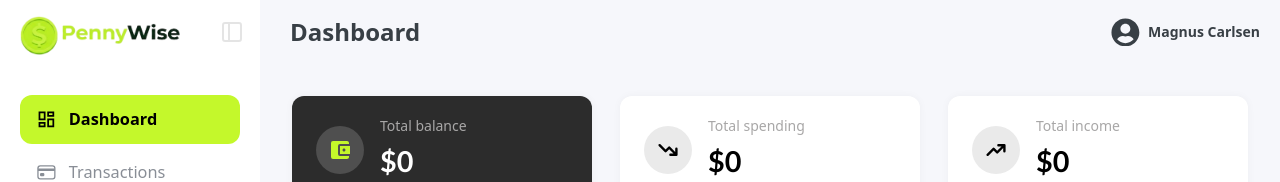
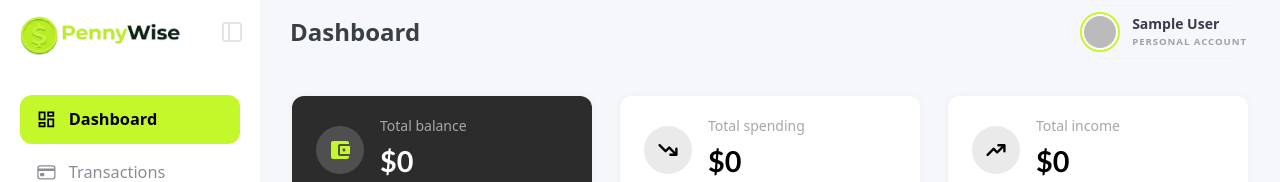
Before and after one commit to hamza-30/pennywise-financial-management-app, a React (Vite) app: page / in a window 1280 px wide. Shown: the top 182 px of the page. Built offline with nearby package versions, Linux system fonts and the light colour scheme; no server answers; the database is empty; sample sign-in values are in the browser's storage.

Commit message:
feat(Signup, Header): add user fullname profile update on signup completion

```diff
--- a/src/components/Header.jsx
+++ b/src/components/Header.jsx
@@ -1,32 +1,60 @@
-import React from 'react'
-import { FaRegCircleUser } from "react-icons/fa6";
-import { CiUser } from "react-icons/ci";
-import { useContext } from 'react';
-import SidebarContext from "../context/SidebarContext/SidebarContext"
-import { FaUserCircle } from "react-icons/fa";
+import React, { useContext } from 'react';
+import SidebarContext from "../context/SidebarContext/SidebarContext";
 import { useLocation } from 'react-router-dom';
+import { useAuthContext } from "../context/AuthContext/AuthContextProvider"
 
 function Header() {
-    const {isOpen, setIsOpen} = useContext(SidebarContext)
-    const {pathname} = useLocation()
+  const { isOpen } = useContext(SidebarContext);
+  const { pathname } = useLocation();
+  const { user } = useAuthContext()
+
+  const getInitials = (name) => {
+    return name ? name.split(' ').map(n => n[0]).join('').toUpperCase() : "?";
+  };
 
   return (
-    <>
-        <div className={`min-h-16 flex items-center pr-5 transition-all duration-300 ease-in-out text-[#383f45]
-            ${isOpen ? "pl-7.5" : "pl-15"}`}>
-            {pathname == "/" &&
-                <span className={`text-2xl font-bold hidden md:inline`}>
-                    Dashboard
+    <div className={`min-h-16 flex items-center pr-5 transition-all duration-300 ease-in-out text-[#383f45]
+        ${isOpen ? "pl-7.5" : "pl-15"}`}>
+
+        {pathname === "/" && (
+          <span className="text-2xl font-bold hidden md:inline">
+            Dashboard
+          </span>
+        )}
+
+        <div className="flex items-center gap-x-3 ml-auto md:px-3 py-1.5 rounded-full hover:bg-gray-50 border border-gray-100 hover:border-gray-200 transition-all cursor-pointer group">
+
+          <div className="relative">
+            {user.photoURL ? (
+              <div className="w-10 h-10 rounded-full border-2 border-[#c4f82b] p-0.5 overflow-hidden bg-white">
+                <img
+                  src={user?.photoURL}
+                  alt="profile"
+                  className="w-full h-full rounded-full object-cover"
+                />
+              </div>
+            ) : (
+
+              <div className="w-10 h-10 rounded-full bg-[#c4f82a] flex items-center justify-center border-2 border-white shadow-sm">
+                <span className="text-black font-bold text-xs">
+                  {getInitials(user?.displayName)}
                 </span>
-            }
+              </div>
+            )}
+          </div>
 
-            <div className='flex items-center gap-x-2 ml-auto'>
-                <FaUserCircle className={`text-[1.8rem]`}/>
-                <span className='text-sm font-bold hidden md:inline'>Magnus Carlsen</span>
-            </div>
+          <div className="hidden md:flex flex-col items-start">
+            <span className="text-sm font-bold text-[#373c4a] leading-tight">
+              {user.displayName}
+            </span>
+            <span className="text-[0.6rem] font-bold text-gray-400 uppercase tracking-widest mt-0.5">
+              Personal Account
+            </span>
+          </div>
+
         </div>
-    </>
-  )
+    </div>
+  );
 }
 
-export default Header
+export default Header;
--- a/src/pages/Signup.jsx
+++ b/src/pages/Signup.jsx
@@ -4,7 +4,7 @@ import { IoEyeOutline } from "react-icons/io5";
 import { IoEyeOffOutline } from "react-icons/io5";
 import { Link, useNavigate } from "react-router-dom";
 import { auth } from "../firebase/firebase";
-import { createUserWithEmailAndPassword } from "firebase/auth";
+import { createUserWithEmailAndPassword, updateProfile } from "firebase/auth";
 
 function Signup() {
   const {
@@ -14,23 +14,28 @@ function Signup() {
     formState: { errors },
   } = useForm();
   const [showPassword, setShowPassword] = useState(false);
-  const [showConfirmPassword, setShowConfirmPassword] = useState(false)
-  const passwordValue = watch("password")
+  const [showConfirmPassword, setShowConfirmPassword] = useState(false);
+  const passwordValue = watch("password");
 
-  const navigate = useNavigate()
+  const navigate = useNavigate();
 
   const onSubmit = async (data) => {
     try {
-      const userCredential = await createUserWithEmailAndPassword(auth, data.email, data.password)
+      const userCredential = await createUserWithEmailAndPassword(
+        auth,
+        data.email,
+        data.password,
+      );
 
-      console.log("User created", userCredential.user)
-      navigate("/")
+      await updateProfile(userCredential.user, { displayName: data.fullname });
 
+      console.log("User created", userCredential.user);
+      navigate("/");
     } catch (error) {
-      console.error("Signup error", error.code, error.message)
-      alert(error.message)
+      console.error("Signup error", error.code, error.message);
+      alert(error.message);
     }
-  }
+  };
 
   return (
     <div className="relative w-screen h-screen overflow-x-hidden overflow-y-scroll">
@@ -139,7 +144,8 @@ function Signup() {
                 <input
                   {...register("confirmpassword", {
                     required: "Please confirm your password",
-                    validate: (value) => value == passwordValue || "Passwords do not match"
+                    validate: (value) =>
+                      value == passwordValue || "Passwords do not match",
                   })}
                   type={showConfirmPassword ? "text" : "password"}
                   className={`w-full py-2.5 border-b border-b-gray-200 outline-none focus:border-b-[#c2f139] focus:border-b-2 font-medium pr-10
```
